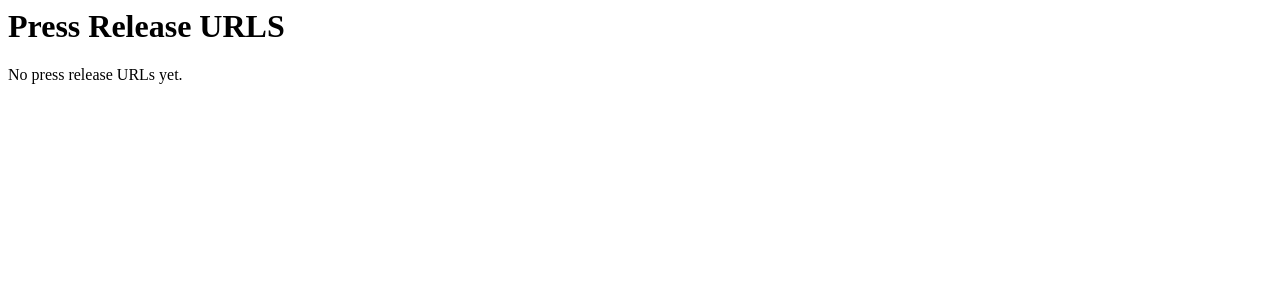
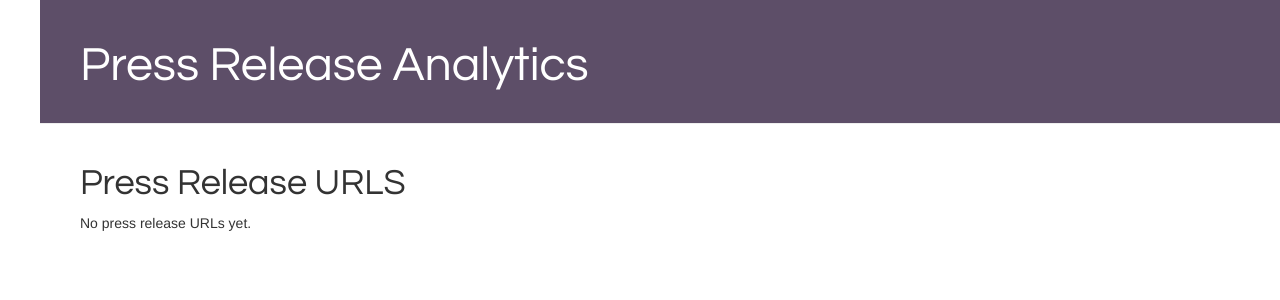
Before and after one commit to stevenrouk/pressbot, a Django app: template articles/templates/articles/index.html in a window 1280 px wide. Shown: the top 300 px of the page. Run offline with Django 3.2, Linux system fonts and the light colour scheme; the template is opened without the code that fills it, so the values that code supplies are empty; some libraries are stand-ins or nearby versions.

Commit message:
Add ability to show and add press release URLs in web app. Add styling.

```diff
--- /dev/null
+++ b/articles/forms.py
@@ -0,0 +1,4 @@
+from django import forms
+
+class PressReleaseURLForm(forms.Form):
+    press_release_url = forms.URLField(label='Press Release URL', initial='http://', required=True)
--- a/articles/static/css/main.css
+++ b/articles/static/css/main.css
@@ -1,5 +1,31 @@
-.center-page {
-  width: 50%;
-  margin: auto;
-  margin-top: 200px;
+body {
+    margin-left: 40px;
 }
+
+.page-header {
+    background-color: #5d4e68;
+    margin-top: 0;
+    padding: 20px 20px 20px 40px;
+}
+
+.page-header h1, .page-header h1 a, .page-header h1 a:visited, .page-header h1 a:active {
+    color: #ffffff;
+    font-size: 36pt;
+    text-decoration: none;
+}
+
+h1, h2, h3, h4 {
+    font-family: 'Questrial', sans-serif;
+}
+
+.top-menu, .top-menu:hover, .top-menu:visited {
+    color: #eeeeee;
+    float: right;
+    font-size: 18pt;
+    margin-right: 20px;
+    margin-top: 40px;
+}
+
+.content {
+    margin: 40px;
+}
--- /dev/null
+++ b/articles/templates/articles/base.html
@@ -0,0 +1,22 @@
+{% load staticfiles %}
+<html>
+    <head>
+        <title>press + analytics</title>
+        <link rel="stylesheet" href="//maxcdn.bootstrapcdn.com/bootstrap/3.2.0/css/bootstrap.min.css">
+        <link rel="stylesheet" href="//maxcdn.bootstrapcdn.com/bootstrap/3.2.0/css/bootstrap-theme.min.css">
+        <link href="https://fonts.googleapis.com/css?family=Questrial" rel="stylesheet">
+        <link rel="stylesheet" href="{% static 'css/main.css' %}">
+    </head>
+    <body>
+        <div class="page-header">
+            {% if user.is_authenticated %}
+                <h2><a href="{% url 'articles:press-release-add' %}" class="top-menu">Add Press Release</a></h2>
+            {% endif %}
+            <h1><a href="/">Press Release Analytics</a></h1>
+        </div>
+        <div class="content">
+            {% block content %}
+            {% endblock %}
+        </div>
+    </body>
+</html>
--- a/articles/templates/articles/index.html
+++ b/articles/templates/articles/index.html
@@ -1,12 +1,16 @@
-{% load static %}
+{% extends 'articles/base.html' %}
 
+{% block content %}
+    <div>
         <h1>Press Release URLS</h1>
         {% if articles %}
-    <ul>
+            <p>
             {% for article in articles %}
-        <li><a href="{{ article.release_url }}">{{ article.release_url }}</a></li>
+                Article ID #{{ article.pk }}: <a href="{{ article.url }}">{{ article.url }}</a><br />
             {% endfor %}
-    </ul>
+            </p>
         {% else %}
             <p>No press release URLs yet.</p>
         {% endif %}
+    </div>
+{% endblock %}
--- a/articles/urls.py
+++ b/articles/urls.py
@@ -5,4 +5,8 @@ from . import views
 app_name = 'articles'
 urlpatterns = [
     url(r'^$', views.IndexView.as_view(), name='index'),
+    url(r'^press-release/(?P<pk>[0-9]+)/$', views.PressReleaseDetailView.as_view(), name='press-release-detail'),
+    url(r'add/$', views.PressReleaseCreate.as_view(), name='press-release-add'),
+    url(r'edit/(?P<pk>[0-9]+)/$', views.PressReleaseUpdate.as_view(), name='press-release-update'),
+    url(r'delete/(?P<pk>[0-9]+)/$', views.PressReleaseDelete.as_view(), name='press-release-delete'),
 ]
--- a/pressbot/urls.py
+++ b/pressbot/urls.py
@@ -17,6 +17,6 @@ from django.conf.urls import include, url
 from django.contrib import admin
 
 urlpatterns = [
-    url(r'^articles/', include('articles.urls')),
+    url(r'^', include('articles.urls')),
     url(r'^admin/', admin.site.urls),
 ]
```
Also changed, not shown: articles/models.py (+6 -2 lines), articles/templates/articles/pressrelease_form.html (added, +10 -0 lines), articles/views.py (+32 -4 lines), articles/migrations/0002_auto_20160930_1017.py (added), articles/templates/articles/pressrelease_confirm_delete.html (added). Lines whose indentation alone changed are shown as unchanged.
